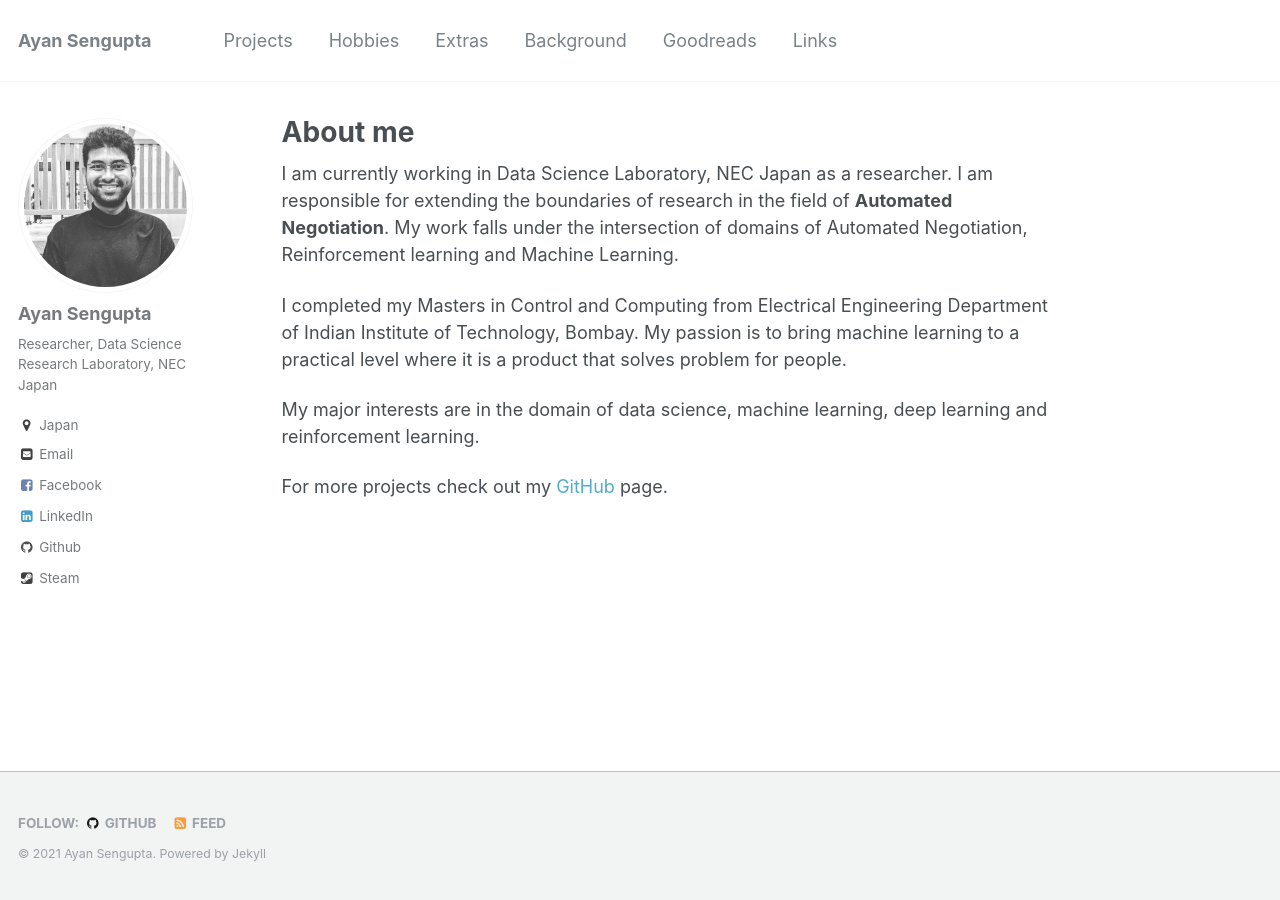
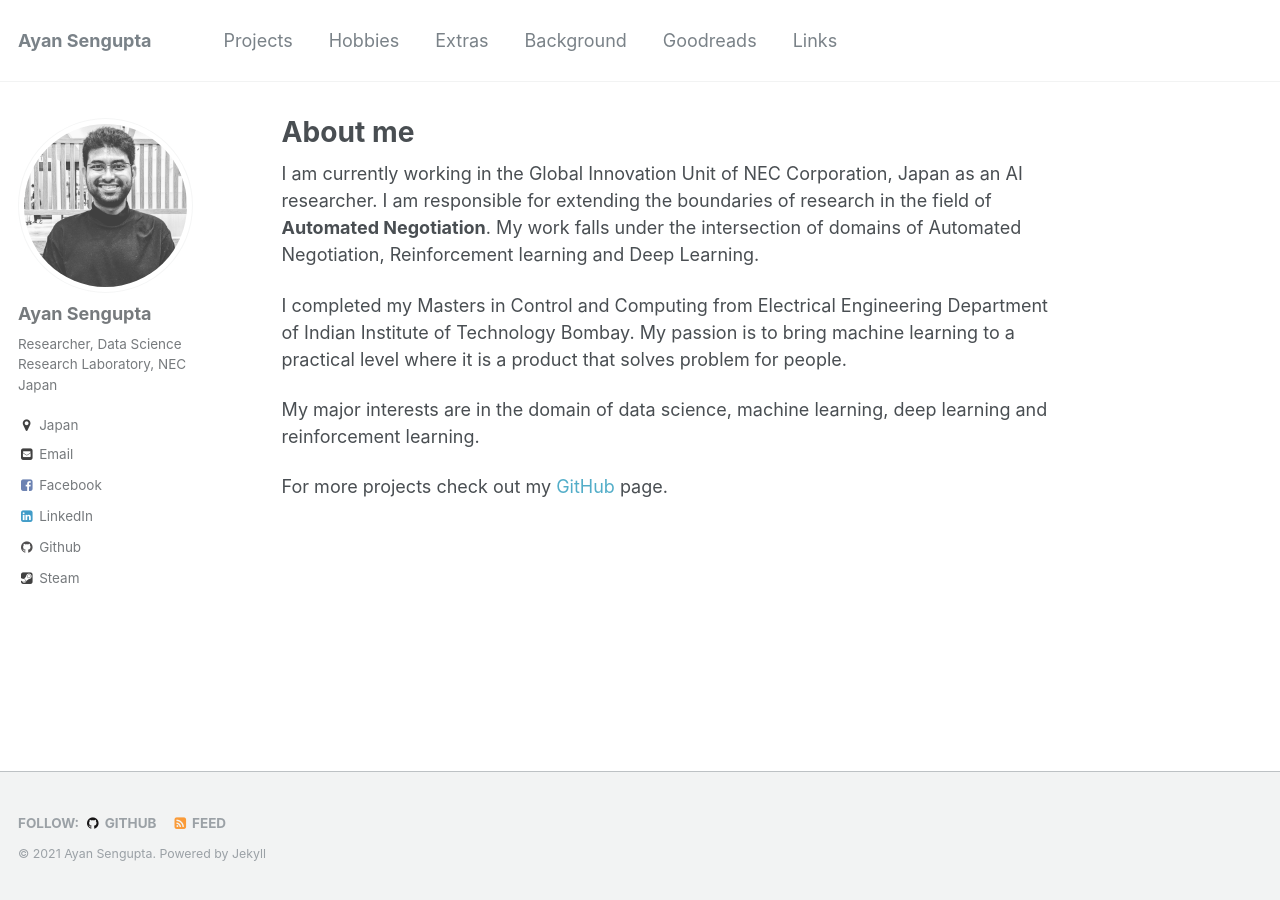
Before and after one commit to ayansengupta17/ayansengupta17.github.io, a Jekyll site: the page built from _pages/about.md, in a window 1280 px wide. Built offline with Jekyll 4.4.1, drawn with Linux system fonts in a browser that asks for light colours.

Commit message:
updated about and links

```diff
--- a/_pages/about.md
+++ b/_pages/about.md
@@ -4,9 +4,9 @@ title: "About me"
 excerpt: "About me"
 ---
 
-I am currently working in Data Science Laboratory, NEC Japan as a researcher. I am responsible for extending the boundaries of research in the field of **Automated Negotiation**. My work falls under the intersection of domains of Automated Negotiation, Reinforcement learning and Machine Learning.
+I am currently working in the Global Innovation Unit of NEC Corporation, Japan as an AI researcher. I am responsible for extending the boundaries of research in the field of **Automated Negotiation**. My work falls under the intersection of domains of Automated Negotiation, Reinforcement learning and Deep Learning.
 
-I completed my Masters in Control and Computing from Electrical Engineering Department of Indian Institute of Technology, Bombay. My passion is to bring machine learning to a practical level where it is a product that solves problem for people.
+I completed my Masters in Control and Computing from Electrical Engineering Department of Indian Institute of Technology Bombay. My passion is to bring machine learning to a practical level where it is a product that solves problem for people.
 
 My major interests are in the domain of data science, machine learning, deep learning and reinforcement learning.
 
```
Also changed, not shown: _pages/links.md (+1 -1 lines), 2 other files.
